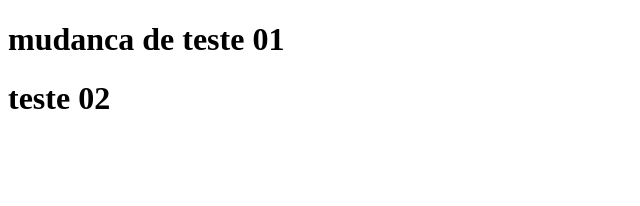
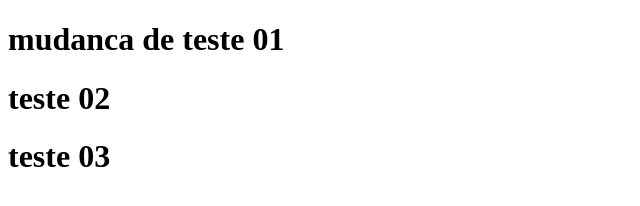
Before and after one commit to enoque06/exercicios-html-css-basico, a plain HTML site: page index.html in a window 1280 px wide. Shown: the whole page, without its empty margins (0-640 px from the left). Drawn offline with Linux system fonts and the light colour scheme.

Commit message:
aula-git e vscode

```diff
--- a/index.html
+++ b/index.html
@@ -8,6 +8,7 @@
 <body>
     <h1>mudanca de teste 01</h1>
     <h1>teste 02</h1>
+    <h1>teste 03</h1>
 
 </body>
 </html>
```
